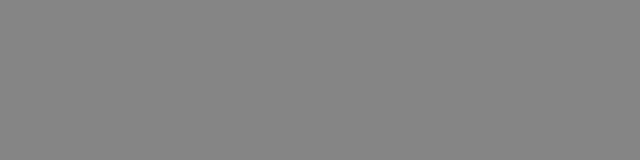
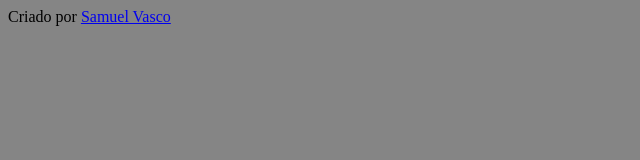
Before and after one commit to SamuVasco/Jogo-de-corrida-JS, a plain HTML site: page index.html in a window 1280 px wide. Shown: the whole page, without its empty margins (0-640 px from the left). Drawn offline with Linux system fonts and the light colour scheme.

Commit message:
criei o footer no index.html

```diff
--- a/index.html
+++ b/index.html
@@ -8,6 +8,6 @@
     <link rel="stylesheet" href="style.css">
 </head>
 <body>
-
+    <footer>Criado por <a href="https://github.com/SamuVasco">Samuel Vasco</a></footer>
 </body>
 </html>
```
